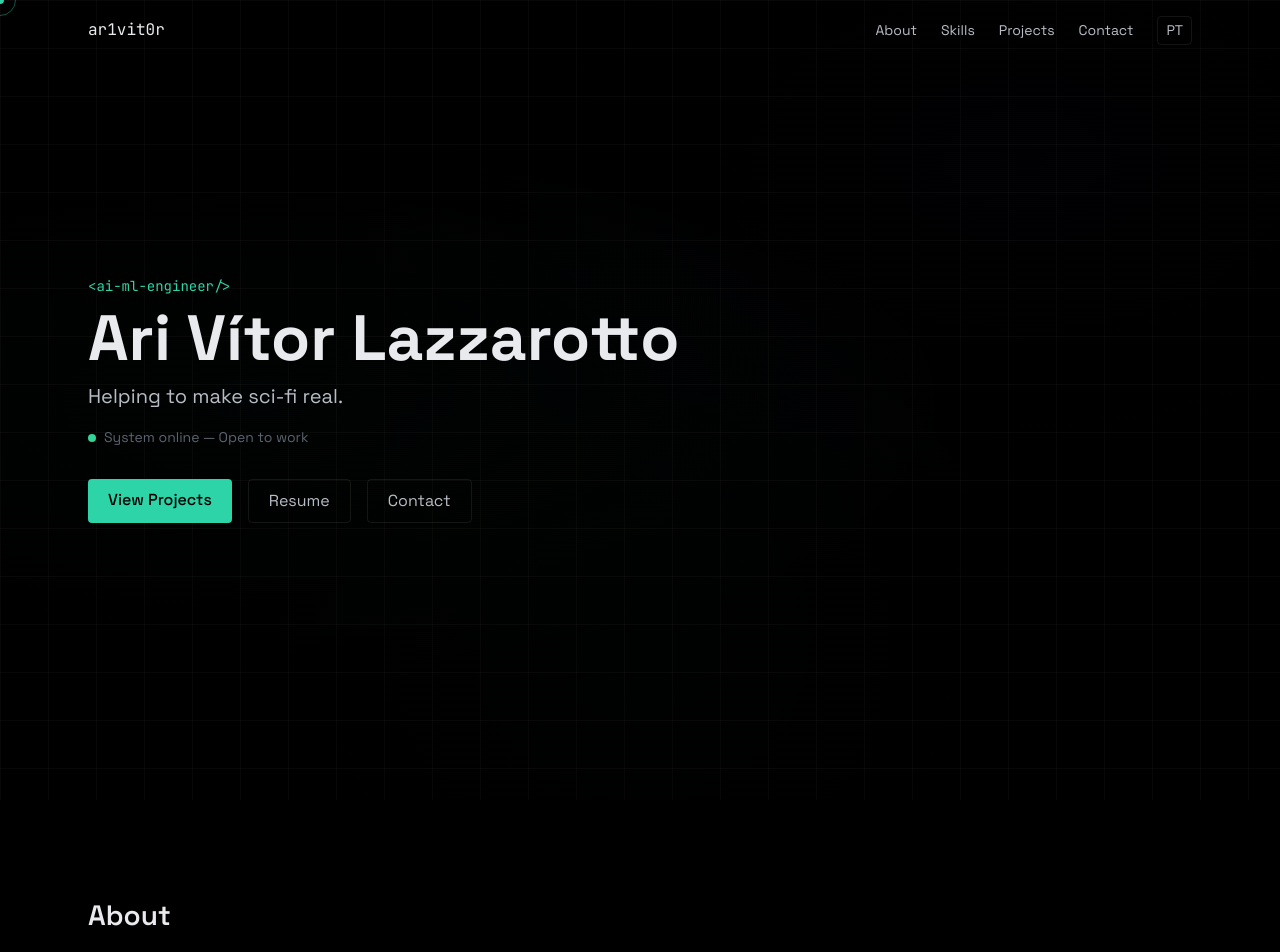
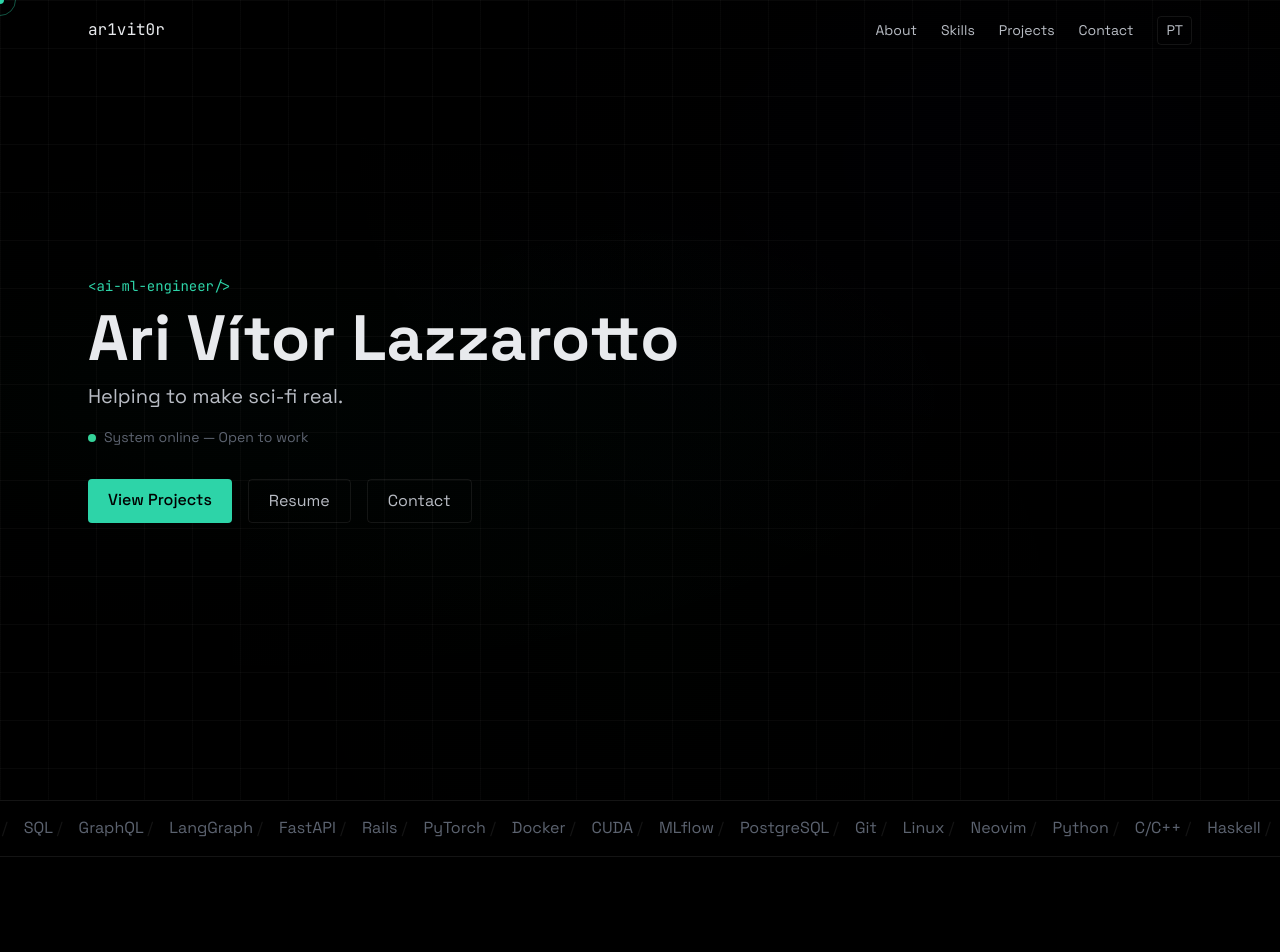
Before and after one commit to ar1vit0r/ar1vit0r-portfolio-next, a Next.js app: page / in a window 1280 px wide. Shown: the top 952 px of the page. Built offline with nearby package versions, Linux system fonts and the light colour scheme.

Commit message:
feat: add marquee, footer, back-to-top, and assemble the full page

```diff
--- a/app/page.tsx
+++ b/app/page.tsx
@@ -1,19 +1,27 @@
 import { Hero } from "@/components/sections/Hero";
+import { Marquee } from "@/components/sections/Marquee";
 import { About } from "@/components/sections/About";
 import { Skills } from "@/components/sections/Skills";
 import { Projects } from "@/components/sections/Projects";
 import { Education } from "@/components/sections/Education";
 import { Contact } from "@/components/sections/Contact";
+import { Footer } from "@/components/ui/Footer";
+import { BackToTop } from "@/components/ui/BackToTop";
 
 export default function Home() {
   return (
+    <>
       <main>
         <Hero />
+        <Marquee />
         <About />
         <Skills />
         <Projects />
         <Education />
         <Contact />
       </main>
+      <Footer />
+      <BackToTop />
+    </>
   );
 }
--- /dev/null
+++ b/components/sections/Marquee.tsx
@@ -0,0 +1,28 @@
+const ITEMS = [
+  "Python", "C/C++", "Haskell", "Ruby", "SQL", "GraphQL", "LangGraph",
+  "FastAPI", "Rails", "PyTorch", "Docker", "CUDA", "MLflow", "PostgreSQL",
+  "Git", "Linux", "Neovim",
+];
+
+function Row() {
+  return (
+    <div className="flex gap-4 whitespace-nowrap animate-marquee">
+      {ITEMS.map((item) => (
+        <span key={item} className="text-dim text-sm">
+          {item} <span className="text-border">/</span>
+        </span>
+      ))}
+    </div>
+  );
+}
+
+export function Marquee() {
+  return (
+    <div className="overflow-hidden border-y border-border py-4">
+      <div className="flex gap-4">
+        <Row />
+        <Row />
+      </div>
+    </div>
+  );
+}
--- /dev/null
+++ b/components/ui/BackToTop.tsx
@@ -0,0 +1,24 @@
+"use client";
+
+import { useEffect, useState } from "react";
+
+export function BackToTop() {
+  const [visible, setVisible] = useState(false);
+
+  useEffect(() => {
+    function onScroll() { setVisible(window.scrollY > 400); }
+    window.addEventListener("scroll", onScroll);
+    onScroll();
+    return () => window.removeEventListener("scroll", onScroll);
+  }, []);
+
+  return (
+    <button
+      aria-label="Back to top"
+      onClick={() => window.scrollTo({ top: 0, behavior: "smooth" })}
+      className={`fixed bottom-6 right-6 w-10 h-10 rounded-full bg-cyan text-void transition-opacity ${visible ? "opacity-100" : "opacity-0 pointer-events-none"}`}
+    >
+      ▲
+    </button>
+  );
+}
--- /dev/null
+++ b/components/ui/Footer.tsx
@@ -0,0 +1,9 @@
+export function Footer() {
+  return (
+    <footer className="py-8 px-6 border-t border-border text-center">
+      <p className="text-xs text-dim">
+        Designed &amp; built by <span className="text-cyan">ar1vit0r</span> — 2026
+      </p>
+    </footer>
+  );
+}
```
Lines whose indentation alone changed are shown as unchanged.
